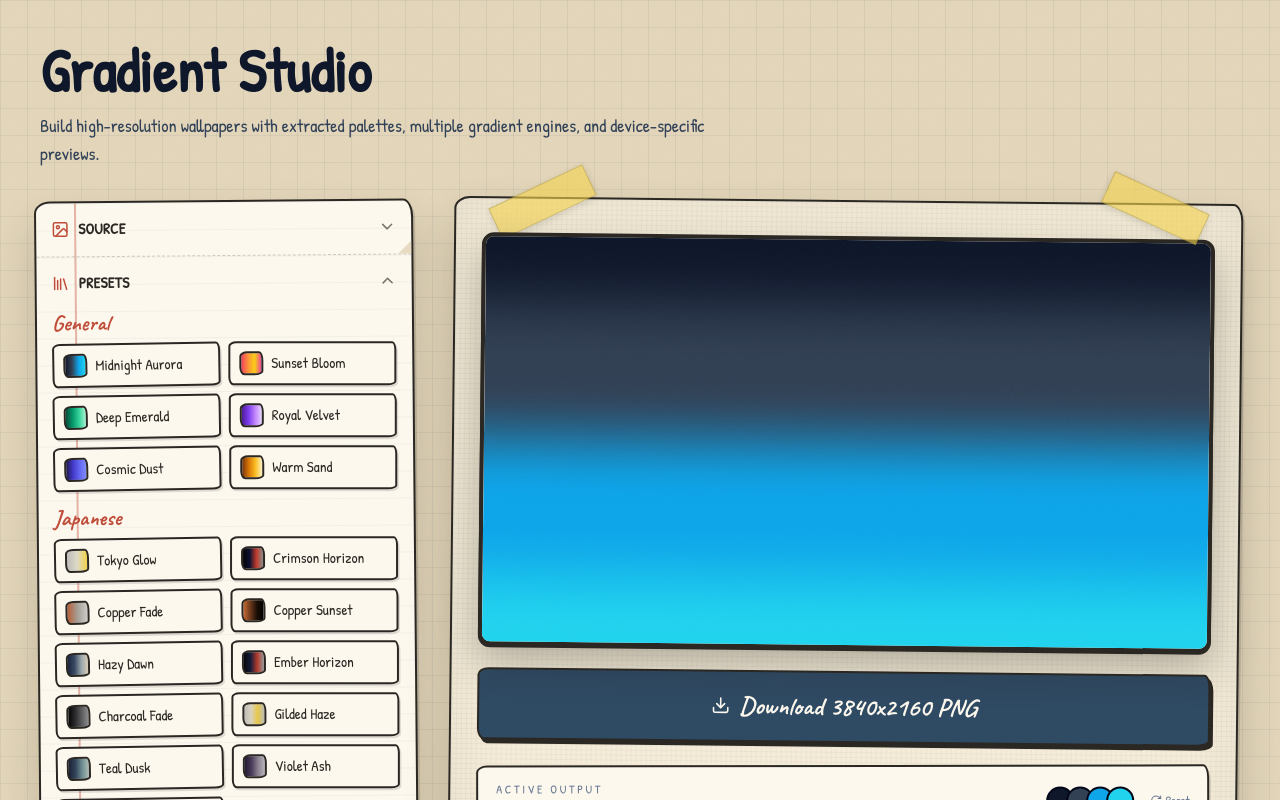
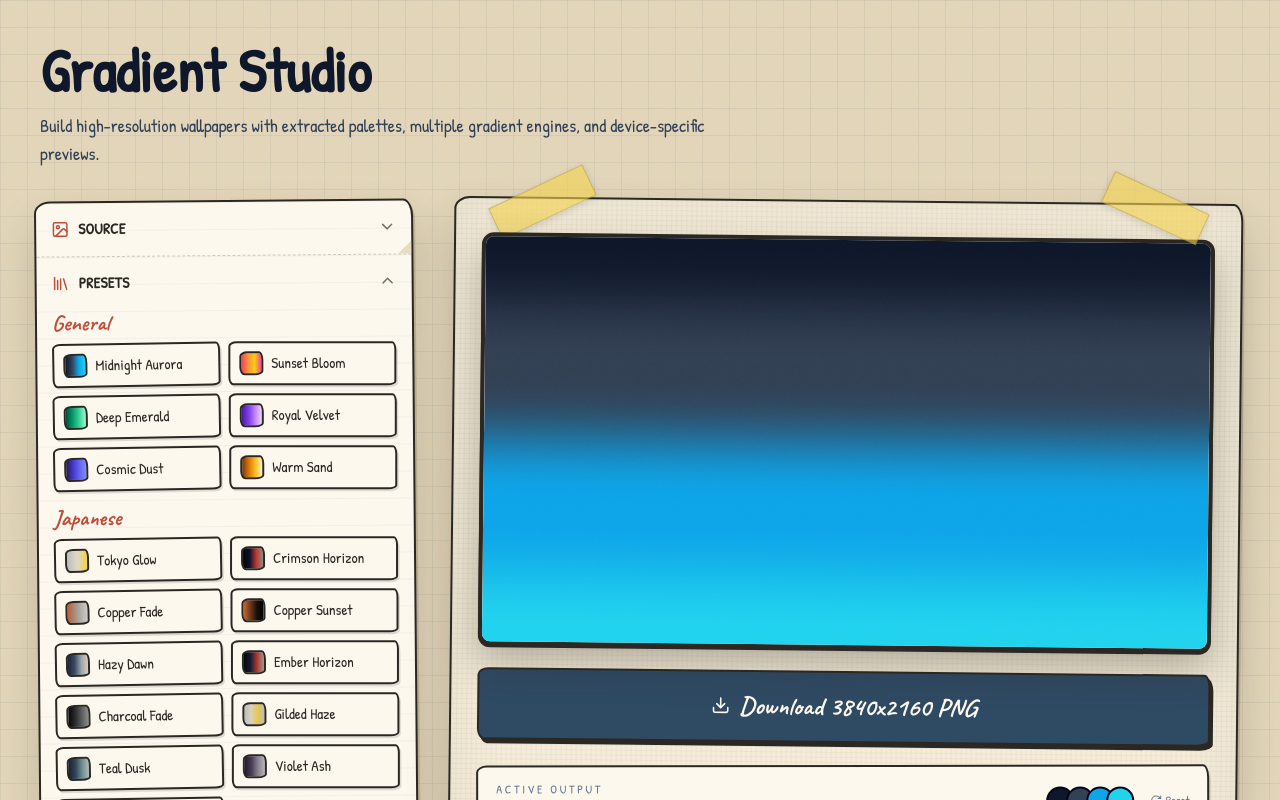
Before and after one commit to donny-son/gradient-studio, a React (Vite) app: page / in a window 1280 px wide. Shown: the top 800 px of the page. Built offline with nearby package versions, Linux system fonts and the light colour scheme; a web font is replaced by a local one.

Commit message:
Remove vertical red margin rule from sketchbook panel

```diff
--- a/src/index.css
+++ b/src/index.css
@@ -95,16 +95,6 @@ body::before {
     2px 3px 0 rgba(43, 40, 36, 0.16),
     0 22px 40px rgba(43, 40, 36, 0.18);
   transform: rotate(-0.5deg);
-}
-
-/* Red margin rule, like a ruled notebook. */
-.glass-panel::before {
-  content: "";
-  position: absolute;
-  inset: 0 auto 0 38px;
-  width: 2px;
-  background: rgba(191, 77, 58, 0.4);
-  pointer-events: none;
 }
 
 /* ---- Accordion sections (folding notebook pages) ---- */
```
